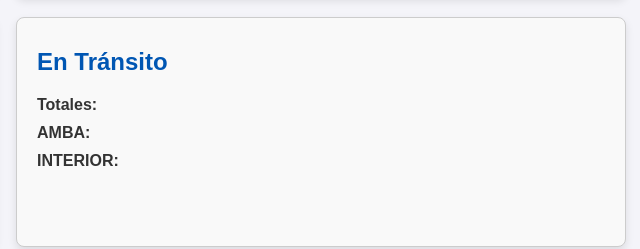
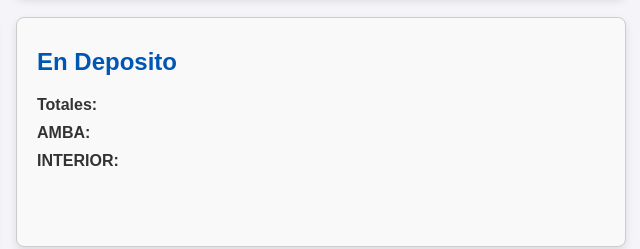
Before and after one commit to fedefullone/intrasistema, a plain HTML site: page resultados.html in a window 1280 px wide. Shown: the part 461-710 px from the top of the page, 634-1274 px from the left. Drawn offline with nearby package versions, Linux system fonts and the light colour scheme.

Commit message:
Add files via upload

```diff
--- a/resultados.html
+++ b/resultados.html
@@ -51,7 +51,7 @@
 
         <!-- Cuadro En Tránsito -->
         <div class="resultado-item" id="resultadoTransito">
-            <h2>En Tránsito</h2>
+            <h2>En Deposito</h2>
             <div class="resultado-content">
                 <div class="resultado-label">Totales:</div><div class="resultado-value" id="totalesTransitoResult"></div>
                 <div class="resultado-label">AMBA:</div><div class="resultado-value" id="ambaTransitoResult"></div>
--- a/resultados.js
+++ b/resultados.js
@@ -64,7 +64,7 @@ document.addEventListener('DOMContentLoaded', () => {
         data: {
             labels: ['Totales', 'AMBA', 'INTERIOR'],
             datasets: [{
-                label: 'En Tránsito',
+                label: 'En Deposito',
                 data: [datos.transito.totalesTransito, datos.transito.ambaTransito, datos.transito.interiorTransito],
                 backgroundColor: ['#36A2EB', '#FFCE56', '#4BC0C0']
             }]
```
Also changed, not shown: index.html (+1 -1 lines).
